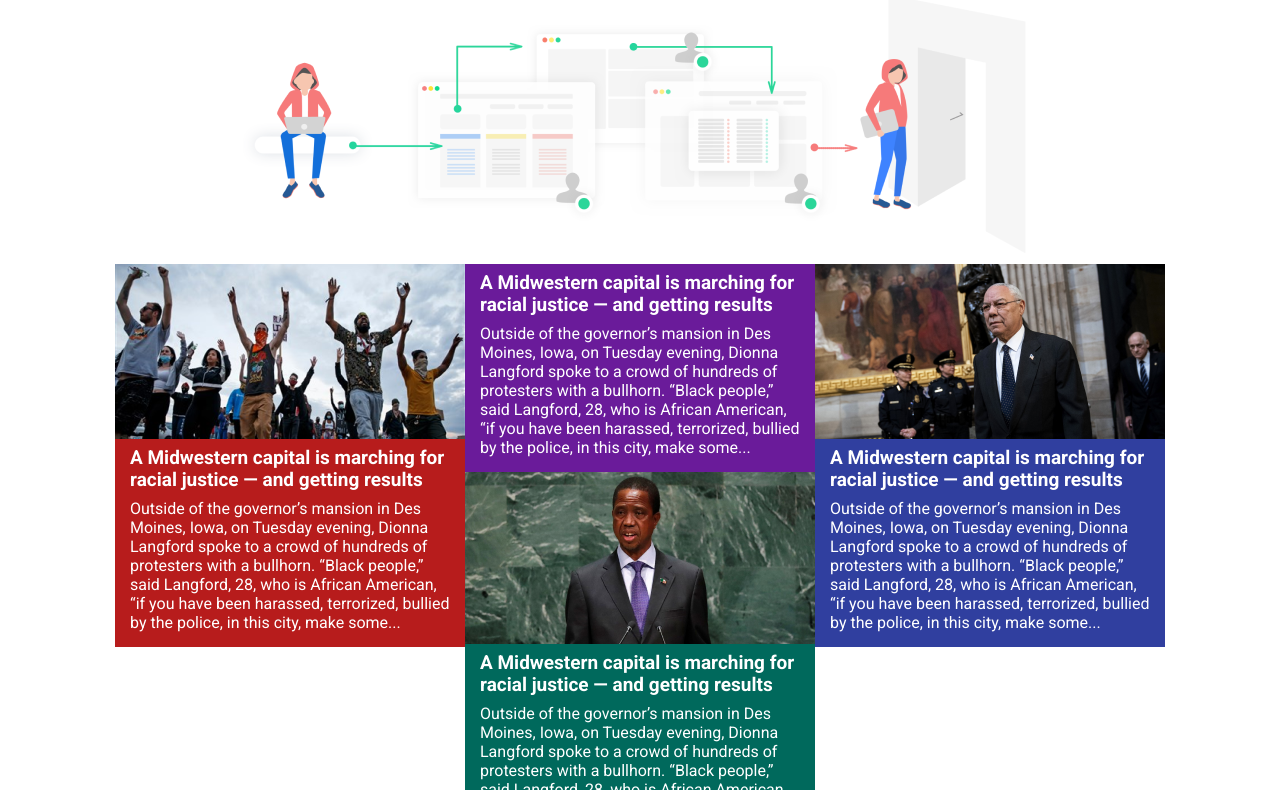
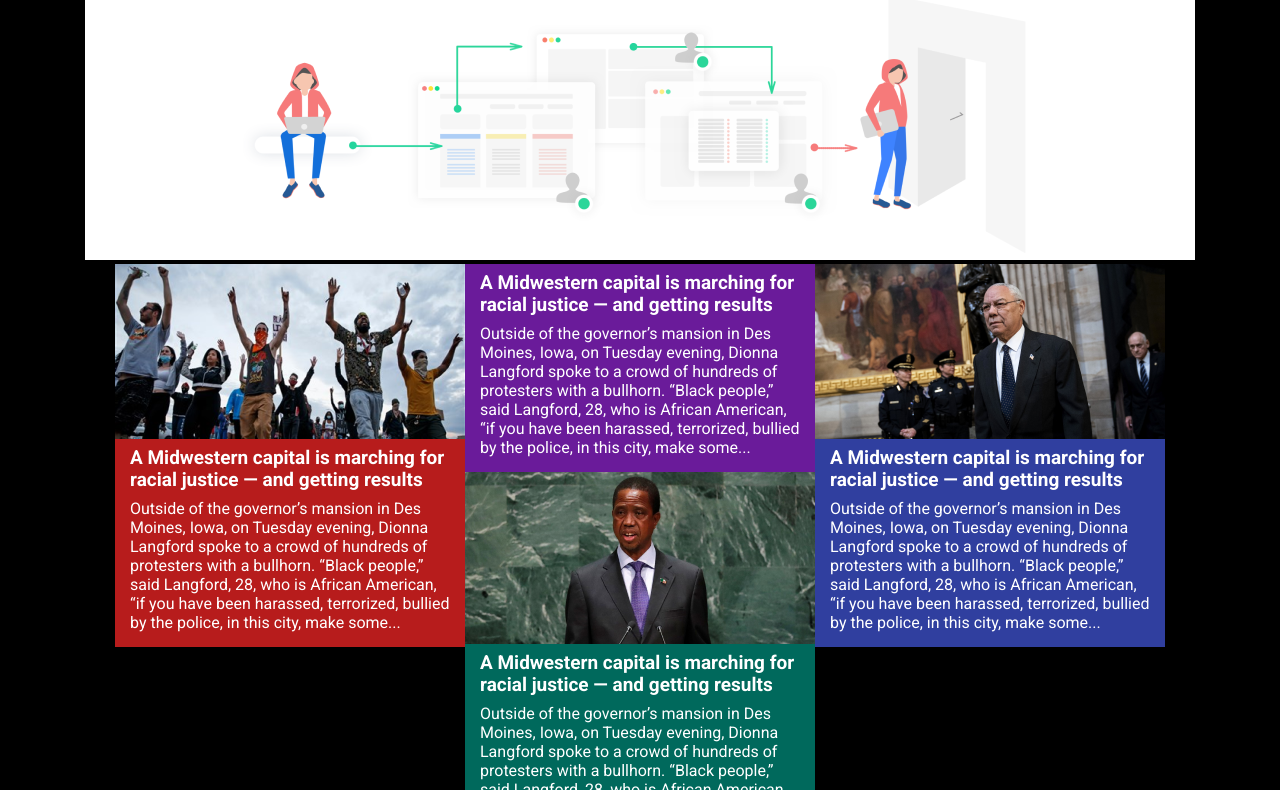
Before and after one commit to lukamyson/TNW, a plain HTML site: page index.html in a window 1280 px wide. Shown: the part 107-897 px from the top of the page. Drawn offline with Linux system fonts and the light colour scheme.

Commit message:
ikkinchi

```diff
--- a/style/style.css
+++ b/style/style.css
@@ -7,7 +7,7 @@
     font-family: 'Roboto', sans-serif;
 }
 body{
-    background-color: #000g;
+    background-color: #000;
 }
 .container {
     max-width: 1140px;
```
